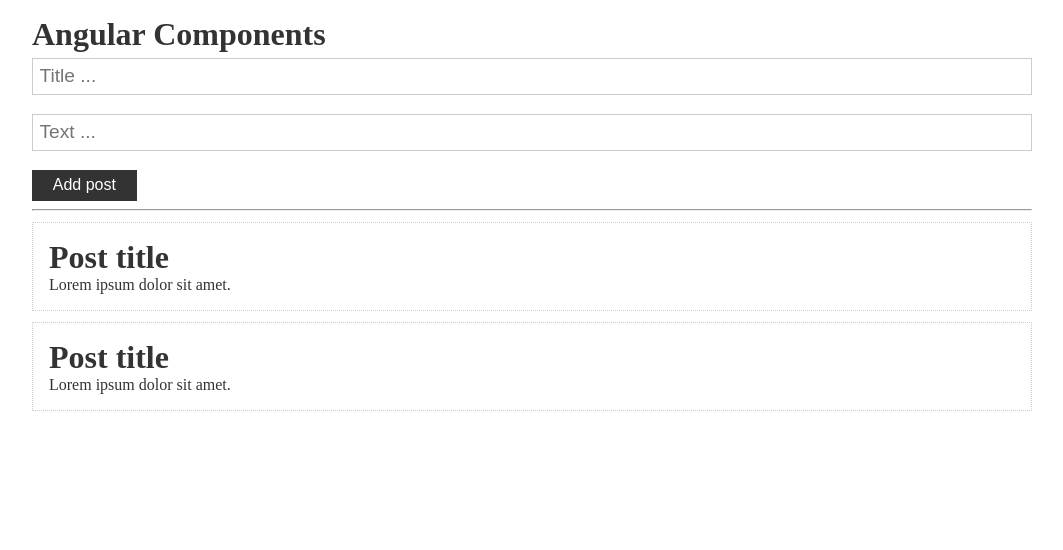
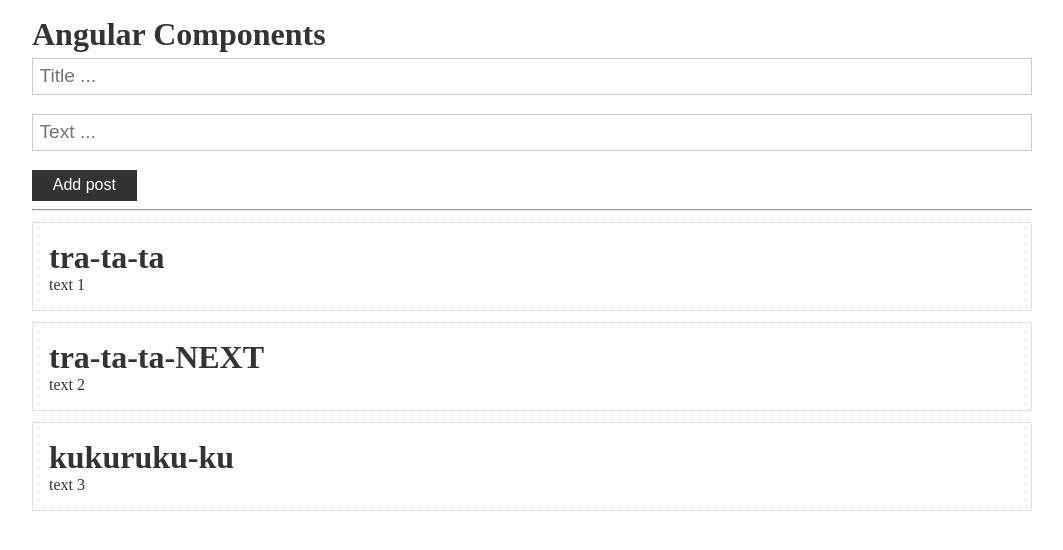
Before and after one commit to Chuchundrium/Angular-theory, an Angular app: page / in a window 1280 px wide. Shown: the top 550 px of the page, without its empty margins (108-1171 px from the left). Built offline with nearby package versions, Linux system fonts and the light colour scheme.

Commit message:
03Components-02decoratorInput

```diff
--- a/src/app/app.component.html
+++ b/src/app/app.component.html
@@ -1,7 +1,13 @@
 <div class="container">
   <h1>Angular Components</h1>
   <app-post-form></app-post-form>
-  <hr>
-  <app-post></app-post>
-  <app-post></app-post>
+  <hr />
+  <app-post
+    *ngFor="let p of posts"
+    [post]="p"
+  ></app-post>
+<!--  <app-post-->
+<!--    *ngFor="let p of posts"-->
+<!--    [myPost]="p"-->
+<!--  ></app-post>-->
 </div>
--- a/src/app/app.component.ts
+++ b/src/app/app.component.ts
@@ -1,4 +1,10 @@
 import { Component } from '@angular/core';
+
+export interface Post {
+  title: string;
+  text: string;
+  id?: number;
+}
 
 @Component({
   selector: 'app-root',
@@ -7,4 +13,10 @@
 })
 export class AppComponent {
 
+  posts: Post[] = [
+    { title: 'tra-ta-ta', text: 'text 1', id: 1 },
+    { title: 'tra-ta-ta-NEXT', text: 'text 2', id: 2 },
+    { title: 'kukuruku-ku', text: 'text 3', id: 3 },
+  ];
+
 }
--- a/src/app/post/post.component.html
+++ b/src/app/post/post.component.html
@@ -1,4 +1,4 @@
 <div class="card">
-  <h1>Post title</h1>
-  <p>Lorem ipsum dolor sit amet.</p>
+  <h1>{{post.title}}</h1>
+  <p>{{post.text}}</p>
 </div>
```
Also changed, not shown: src/app/post/post.component.ts (+5 -2 lines).
